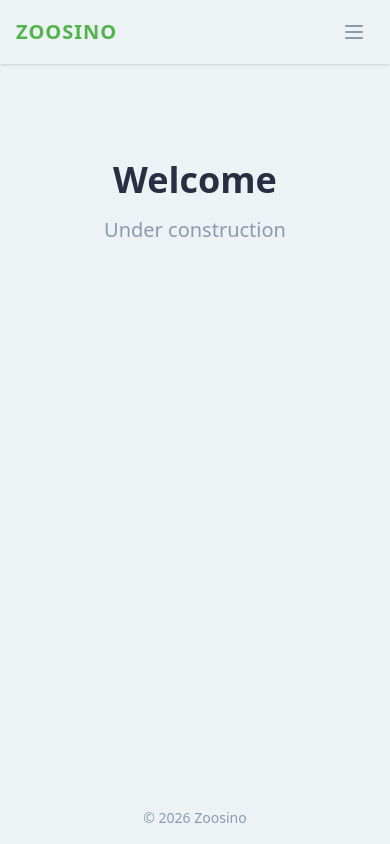
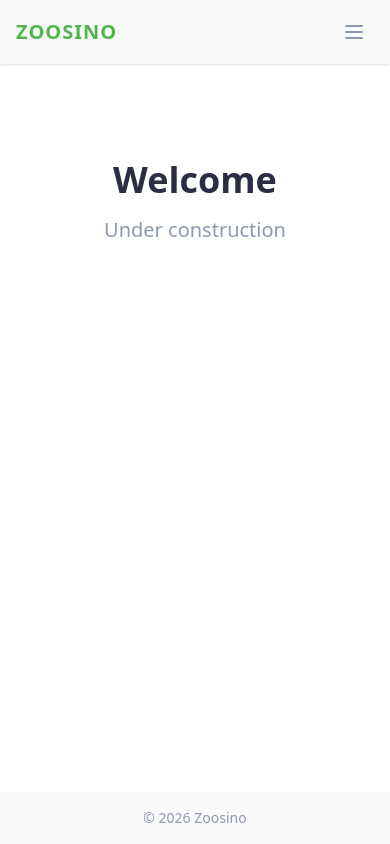
Before and after one commit to CommitToRisk/Zoosino, a React app in the folder frontend/: page / in a window 390 px wide. Built offline with nearby package versions, Linux system fonts and the light colour scheme; the HTML template or start-up script is replaced by a standard one.

Commit message:
theme provider, ligt-dark mode

```diff
--- a/frontend/src/Layout.tsx
+++ b/frontend/src/Layout.tsx
@@ -1,5 +1,5 @@
 import { Outlet } from "react-router-dom";
-import { Navigation } from "./components/Navigation";
+import { Navigation } from "./components/navigation/Navigation";
 
 export function Layout() {
   return (
--- a/frontend/src/components/Navigation.tsx
+++ /dev/null
@@ -1,77 +0,0 @@
-import { useState } from "react";
-import { Link } from "react-router-dom";
-
-export function Navigation() {
-  const [isOpen, setIsOpen] = useState(false);
-
-  const linkStyle = "text-text-main hover:text-primary hover:bg-opacity-10 px-3 py-2 rounded-md text-md font-medium transition-colors duration-200";
-
-  return (
-    <nav className="bg-secondary shadow-sm">
-      <div className="container mx-auto px-4">
-        <div className="flex items-center justify-between h-16">
-
-          <div className="flex-shrink-0">
-            <Link to="/" className="text-primary font-bold text-xl tracking-wider hover:text-primary-hover transition-colors">
-              ZOOSINO
-            </Link>
-          </div>
-
-          <div className="hidden md:flex items-center space-x-4">
-            <Link to="/" className={linkStyle}>Home</Link>
-            <Link to="/rulette" className={linkStyle}>Turtlette</Link>
-            <Link to="/account" className={linkStyle}>Account</Link>
-          </div>
-
-          <div className="md:hidden">
-            <button
-              onClick={() => setIsOpen(!isOpen)}
-              type="button"
-              className="text-text-muted hover:text-primary focus:outline-none p-2"
-            >
-              <span className="sr-only">Open Menu</span>
-              {isOpen ? (
-                <svg className="h-6 w-6" fill="none" viewBox="0 0 24 24" stroke="currentColor">
-                  <path strokeLinecap="round" strokeLinejoin="round" strokeWidth="2" d="M6 18L18 6M6 6l12 12" />
-                </svg>
-              ) : (
-                <svg className="h-6 w-6" fill="none" viewBox="0 0 24 24" stroke="currentColor">
-                  <path strokeLinecap="round" strokeLinejoin="round" strokeWidth="2" d="M4 6h16M4 12h16M4 18h16" />
-                </svg>
-              )}
-            </button>
-          </div>
-        </div>
-      </div>
-
-      {isOpen && (
-        <div className="md:hidden bg-secondary border-t border-gray-700">
-          <div className="px-2 pt-2 pb-3 space-y-1 flex flex-col">
-            <Link
-              to="/"
-              className={linkStyle}
-              onClick={() => setIsOpen(false)}
-            >
-              Home
-            </Link>
-            <Link
-              to="/rulette"
-              className={linkStyle}
-              onClick={() => setIsOpen(false)}
-            >
-              Turtlette
-            </Link>
-
-            <Link
-              to="/account"
-              className={linkStyle}
-              onClick={() => setIsOpen(false)}
-            >
-              Account
-            </Link>
-          </div>
-        </div>
-      )}
-    </nav>
-  );
-}
--- /dev/null
+++ b/frontend/src/components/navigation/MenuButton.tsx
@@ -0,0 +1,38 @@
+interface MenuButtonProps {
+  isOpen: boolean;
+  onClick: () => void;
+}
+
+export function MenuButton({ isOpen, onClick }: MenuButtonProps) {
+  return (
+    <button
+      onClick={onClick}
+      type="button"
+      className="text-text-muted hover:text-primary focus:outline-none p-2"
+    >
+      <span className="sr-only">{isOpen ? "Close Menu" : "Open Menu"}</span>
+      <svg
+        className="h-6 w-6"
+        fill="none"
+        viewBox="0 0 24 24"
+        stroke="currentColor"
+      >
+        {isOpen ? (
+          <path
+            strokeLinecap="round"
+            strokeLinejoin="round"
+            strokeWidth="2"
+            d="M6 18L18 6M6 6l12 12"
+          />
+        ) : (
+          <path
+            strokeLinecap="round"
+            strokeLinejoin="round"
+            strokeWidth="2"
+            d="M4 6h16M4 12h16M4 18h16"
+          />
+        )}
+      </svg>
+    </button>
+  );
+}
--- /dev/null
+++ b/frontend/src/components/navigation/Navigation.tsx
@@ -0,0 +1,60 @@
+import { useState } from "react";
+import { Link } from "react-router-dom";
+import { NavigationLink } from "./NavigationLink";
+import { MenuButton } from "./MenuButton";
+
+export function Navigation() {
+  const [isOpen, setIsOpen] = useState(false);
+
+  return (
+    <nav className="bg-secondary shadow-sm">
+      <div className="container mx-auto px-4">
+        <div className="flex items-center justify-between h-16">
+          <div className="shrink-0">
+            <Link
+              to="/"
+              className="text-primary font-bold text-xl tracking-wider hover:text-primary-hover transition-colors"
+            >
+              ZOOSINO
+            </Link>
+          </div>
+
+          <div className="hidden md:flex items-center space-x-4">
+            <NavigationLink routeTo="/" Name="Home" />
+            <NavigationLink routeTo="/rulette" Name="Turtlette" />
+            <NavigationLink routeTo="/account" Name="Account" />
+          </div>
+
+          <div className="md:hidden">
+            <MenuButton
+              isOpen={isOpen}
+              onClick={() => setIsOpen(!isOpen)}
+            />
+          </div>
+        </div>
+      </div>
+
+      {isOpen && (
+        <div className="md:hidden bg-secondary border-t border-gray-700">
+          <div className="px-2 pt-2 pb-3 space-y-1 flex flex-col">
+            <NavigationLink
+              routeTo="/"
+              Name="Home"
+              callback={() => setIsOpen(false)}
+            />
+            <NavigationLink
+              routeTo="/rulette"
+              Name="Turtlette"
+              callback={() => setIsOpen(false)}
+            />
+            <NavigationLink
+              routeTo="/account"
+              Name="Account"
+              callback={() => setIsOpen(false)}
+            />
+          </div>
+        </div>
+      )}
+    </nav>
+  );
+}
--- /dev/null
+++ b/frontend/src/components/navigation/NavigationLink.tsx
@@ -0,0 +1,23 @@
+import { Link } from "react-router-dom";
+
+interface NavigationLinkProps {
+  routeTo: string;
+  Name: string;
+  callback?: () => void;
+}
+
+export function NavigationLink({
+  routeTo,
+  Name,
+  callback,
+}: NavigationLinkProps) {
+  return (
+    <Link
+      to={routeTo}
+      className="text-text-main hover:text-primary hover:bg-opacity-10 px-3 py-2 rounded-md text-md font-medium transition-colors duration-200"
+      onClick={callback}
+    >
+      {Name}
+    </Link>
+  );
+}
--- a/frontend/src/index.css
+++ b/frontend/src/index.css
@@ -1,16 +1,31 @@
 @import "tailwindcss";
 
 @theme {
+  --color-primary: #50b44b;
+  --color-primary-hover: #44983f;
 
-  --color-primary: #50b44b;
-  --color-primary-hover: #44983f
+  --color-main: var(--main);
+  --color-secondary: var(--secondary);
+  --color-secondary-light: var(--secondary-light);
+  --color-background: var(--background);
+  --color-text-main: var(--text-main);
+  --color-text-muted: var(--text-muted);
+}
 
-  --color-secondary: #2B2D42;
-  --color-secondary-light: #3d405b;
+:root {
+  --main: #50b44b;
+  --secondary: #fafafa;
+  --secondary-light: #dbf5ff;
+  --background: #ffffff;
+  --text-main: #2B2D42;
+  --text-muted: #8D99AE;
+}
 
-  --color-background: #EDF2F4;
-
-  --color-text-main: #2B2D42;
-  --color-text-muted: #8D99AE;
-  --color-text-inverted: #EDF2F4;
+.dark {
+  --main: #50b44b;
+  --secondary: hsl(233, 22%, 16%);
+  --secondary-light: #2b2d42;
+  --background: #1e202f;
+  --text-main: #EDF2F4;
+  --text-muted: #8D99AE;
 }
--- /dev/null
+++ b/frontend/src/lib/theme-provider.tsx
@@ -0,0 +1,89 @@
+import { createContext, useContext, useEffect, useState } from "react";
+
+type Theme = "dark" | "light" | "system";
+
+type ThemeProviderProps = {
+  children: React.ReactNode;
+  defaultTheme?: Theme;
+  storageKey?: string;
+};
+
+type ThemeProviderState = {
+  theme: Theme;
+  setTheme: (theme: Theme) => void;
+};
+
+const initialState: ThemeProviderState = {
+  theme: "system",
+  setTheme: () => null,
+};
+
+const ThemeProviderContext = createContext<ThemeProviderState>(initialState);
+
+export function ThemeProvider({
+  children,
+  defaultTheme = "system",
+  storageKey = "vite-ui-theme",
+  ...props
+}: ThemeProviderProps) {
+  const [theme, setTheme] = useState<Theme>(
+    () => (localStorage.getItem(storageKey) as Theme) || defaultTheme,
+  );
+
+  useEffect(() => {
+    const root = window.document.documentElement;
+
+    const applyTheme = () => {
+      root.classList.remove("light", "dark");
+
+      if (theme === "system") {
+        const systemTheme = window.matchMedia("(prefers-color-scheme: dark)")
+          .matches
+          ? "dark"
+          : "light";
+
+        root.classList.add(systemTheme);
+        return;
+      }
+
+      root.classList.add(theme);
+    };
+
+    applyTheme();
+
+    const mediaQuery = window.matchMedia("(prefers-color-scheme: dark)");
+
+    const handleChange = () => {
+      if (theme === "system") {
+        applyTheme();
+      }
+    };
+
+    mediaQuery.addEventListener("change", handleChange);
+
+    return () => mediaQuery.removeEventListener("change", handleChange);
+  }, [theme]);
+
+  const value = {
+    theme,
+    setTheme: (theme: Theme) => {
+      localStorage.setItem(storageKey, theme);
+      setTheme(theme);
+    },
+  };
+
+  return (
+    <ThemeProviderContext.Provider {...props} value={value}>
+      {children}
+    </ThemeProviderContext.Provider>
+  );
+}
+
+export const useTheme = () => {
+  const context = useContext(ThemeProviderContext);
+
+  if (context === undefined)
+    throw new Error("useTheme must be used within a ThemeProvider");
+
+  return context;
+};
```
Also changed, not shown: frontend/src/App.tsx (+8 -6 lines).
